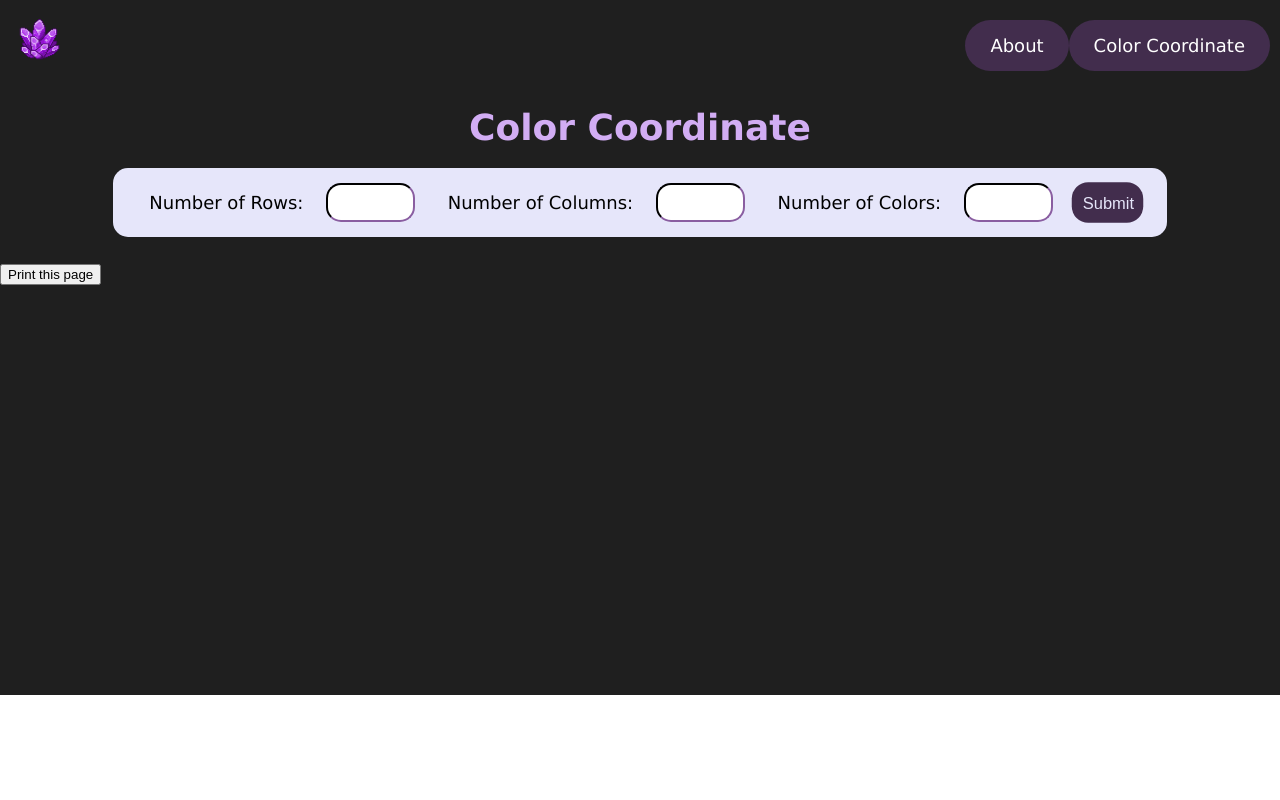
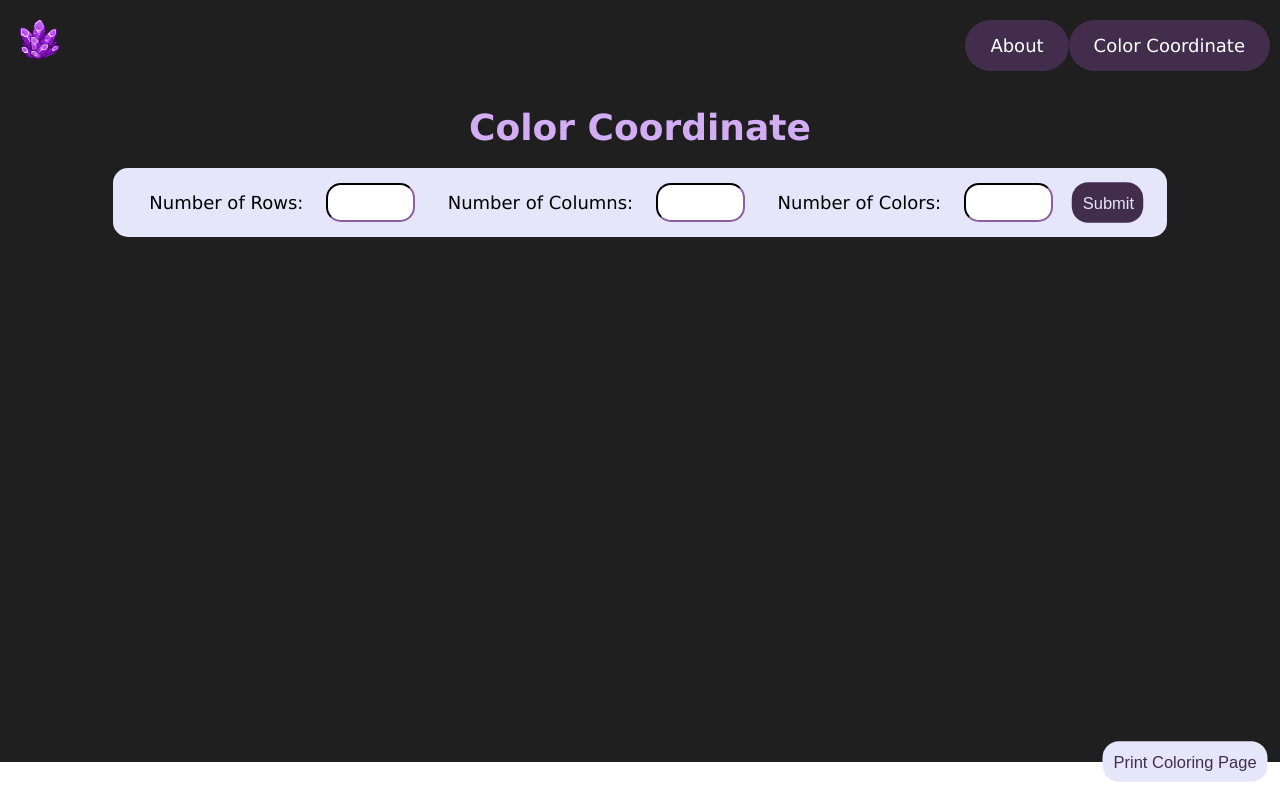
Before and after one commit to brennarw/CS312-Group-Project, an Angular app: page /color in a window 1280 px wide. Built offline with nearby package versions, Linux system fonts and the light colour scheme.

Commit message:
print finished

```diff
--- a/src/app/color/color.component.css
+++ b/src/app/color/color.component.css
@@ -20,7 +20,7 @@ table {
 
 main {
     padding-top: 25px;
-    padding-bottom: 410px;
+    padding-bottom: 500px;
     background-color: #1f1f1f;
 }
 
@@ -72,6 +72,19 @@ form input {
     scale: 1.1;
 }
 
+.print-button {
+    position:absolute;
+    bottom: 20px;
+    right: 20px;
+    padding: 10px;
+    border-radius: 15px;
+    border-style: none;
+    background-color: lavender;
+    color: #422d4d;
+    font-size: 15px;
+    scale: 1.1;
+}
+
 .error {
     color:red;
     font-size: 12px;
--- a/src/app/color/color.component.html
+++ b/src/app/color/color.component.html
@@ -70,10 +70,12 @@
 
 
 <div class="table-top">
-    <table id="colorTable">
+    <table id="colorTable" >
     </table>
 </div>
 
-<button class='no-print' onclick="window.print()">Print this page</button>
+<div class="no-print">
+    <button class='print-button' (click)="printPage()">Print Coloring Page</button>
+</div>
 
 </main>
--- a/src/app/color/color.component.ts
+++ b/src/app/color/color.component.ts
@@ -18,13 +18,23 @@ export class ColorComponent {
   rowsArray!: number[];
   columnLabels!: string[];
 
+  usedColors = new Set<string>();
+  colors = ['red', 'orange', 'yellow', 'green', 'blue', 'purple', 'grey', 'brown', 'black', 'teal'];
+  previousSelections = new Map<HTMLSelectElement, string>();
+
   formSubmit() {
     console.log(this.numRows);
     console.log(this.numCols);
     console.log(this.numColors);
     this.rowsArray = Array(this.numRows).fill(0);
     this.columnLabels = this.generateColumnLabels(this.numCols);
-    this.createTable();
+    this.createTable(false);
+  }
+
+  printPage(): void {
+    this.createTable(true);
+    window.print();
+    this.createTable(false);
   }
 
   generateColumnLabels(count: number): string[] {
@@ -44,14 +54,31 @@ export class ColorComponent {
     alert(`${col}${row}`);
   }
 
-  //////////////////////////////////////////////////////////////////
-  colors = ['red', 'orange', 'yellow', 'green', 'blue', 'purple', 'grey', 'brown', 'black', 'teal'];
-  previousSelections = new Map<HTMLSelectElement, string>();
+  /////////////////////////////////////////////////////////////////
 
-  createTable(): void {
+  createTable(print: boolean): void {
+    if(print) {
+      const colorBoxContainer = document.getElementById('colorTable')!;
+      colorBoxContainer.innerHTML = '';
+
+      this.usedColors.forEach(color => {
+        const colorBox = document.createElement('div');
+        colorBox.textContent = color;
+        colorBox.style.padding = '5px';
+        colorBox.style.marginBottom = '5px';
+        colorBox.style.width = '50px';
+        colorBox.style.textAlign = 'center';
+        colorBox.style.fontSize = '10px';
+        colorBox.style.boxShadow = '0 0 5px rgba(0,0,0,0.2)';
+        colorBoxContainer.appendChild(colorBox);
+      });
+
+      return;
+    }
+    this.previousSelections.clear();
+    this.usedColors.clear();
     const table = document.getElementById('colorTable')!;
     table.innerHTML = '';
-    const usedColors = new Set<string>();
 
     for (let i = 0; i < this.numColors; i++) {
       const row = document.createElement('tr');
@@ -61,7 +88,6 @@ export class ColorComponent {
 
       const radioButton = document.createElement('input');
       radioButton.type = 'radio';
-      radioButton.classList.add('no-print');
       radioButton.name = 'selectedColor';
       radioButton.style.width = '25px';
       radioButton.style.scale = '1.25';
@@ -70,7 +96,6 @@ export class ColorComponent {
       leftColumn.appendChild(radioButton);
 
       const colorDropdown = document.createElement('select');
-      colorDropdown.classList.add('no-print');
       colorDropdown.name = `color-${i}`;
       colorDropdown.dataset['rowIndex'] = i.toString();
       this.colors.forEach(color => {
@@ -82,7 +107,7 @@ export class ColorComponent {
 
       const defaultColor = this.colors[i];
       colorDropdown.value = defaultColor;
-      usedColors.add(defaultColor);
+      this.usedColors.add(defaultColor);
       this.previousSelections.set(colorDropdown, defaultColor);
       colorDropdown.addEventListener('change', () => this.handleColorSelection(colorDropdown));
       colorDropdown.style.borderColor='#422d4d';
@@ -124,28 +149,14 @@ export class ColorComponent {
     }
 
     this.previousSelections.set(changedDropdown, selectedColor);
+    this.usedColors.clear();
+    for (const [key, value] of this.previousSelections) {
+      this.usedColors.add(value);
+    }
+    // this.usedColors.set(selectedColor);
+    console.log(this.previousSelections);
+    console.log(this.usedColors);
   }
-
-  //////////////////////////////////////////////
-  // constructor(private captureService:NgxCaptureService) {
-  //   //
-  //   }
-  // @ViewChild('screen', { static: true }) screen: any;
-
-  // capture() {
-  //     this.captureService.getImage(this.screen.nativeElement, true).subscribe((img) => {
-  //       // console.log(img);
-  //       const newWindow = window.open();
-  //       if (newWindow) {
-  //         newWindow.document.write(`<img src="${img}" style="max-width: 100%; max-height: 100%;" />`);
-  //         newWindow.document.title = "Captured Image";
-  //       } else {
-  //         console.error('Popup blocked or failed to open');
-  //       }
-  //     });
-
-  // }
-
 
 
 }
--- a/src/app/header/header.component.css
+++ b/src/app/header/header.component.css
@@ -50,7 +50,7 @@ a {
 
 @media print {
     /* Apply grayscale filter to the entire body */
-    main {
+    img {
       filter: grayscale(100%);
     }
 
--- a/src/app/header/header.component.html
+++ b/src/app/header/header.component.html
@@ -1,9 +1,9 @@
-<header class="'no-print">
+<header>
     <div class="container">
         <a href="#" routerLink="/" class="logo">
             <img src="logo.png" alt="" style="width:42px;height:42px;">
         </a>
-        <nav>
+        <nav class="no-print">
             <a href="#" routerLink="/about" class="button">About</a>
             <a href="#" routerLink="/color" class="button">Color Coordinate</a>
         </nav>
```
